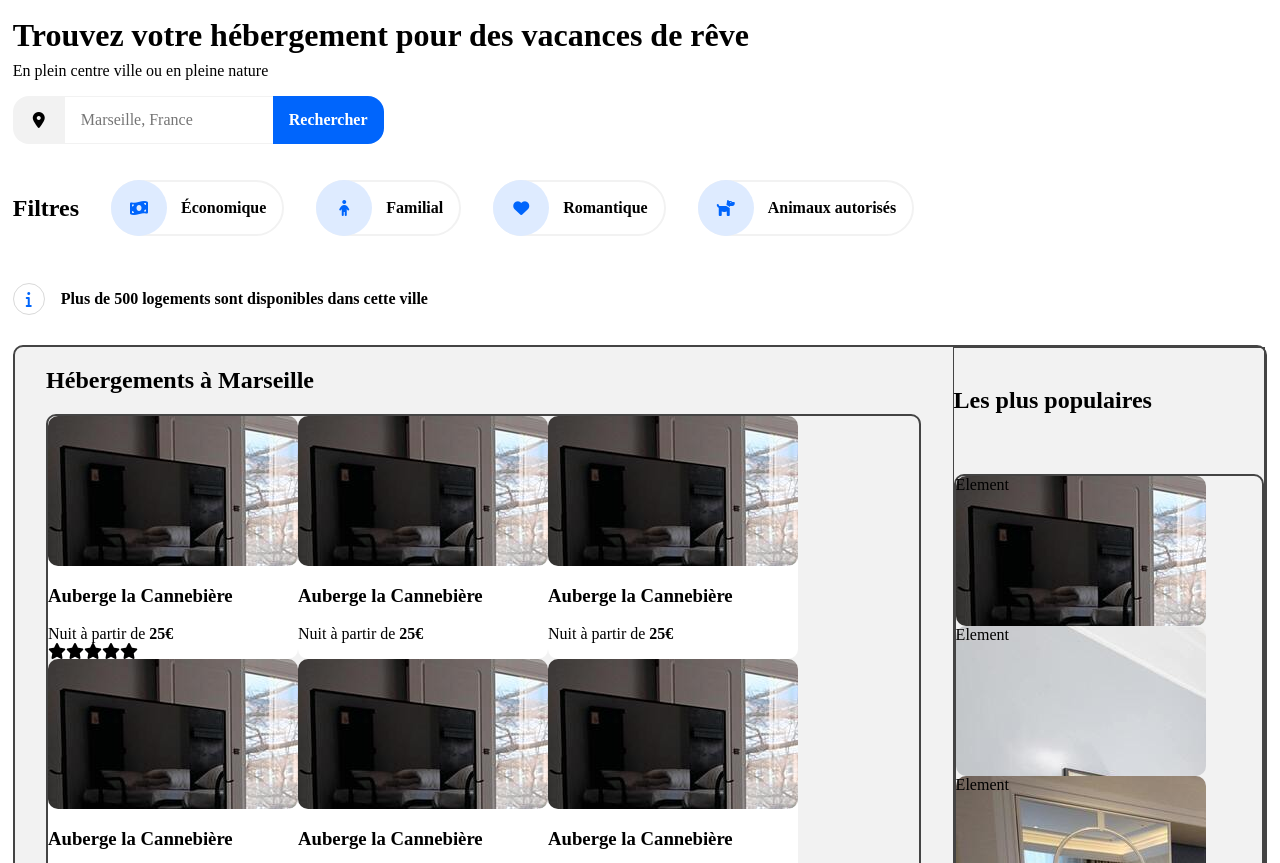
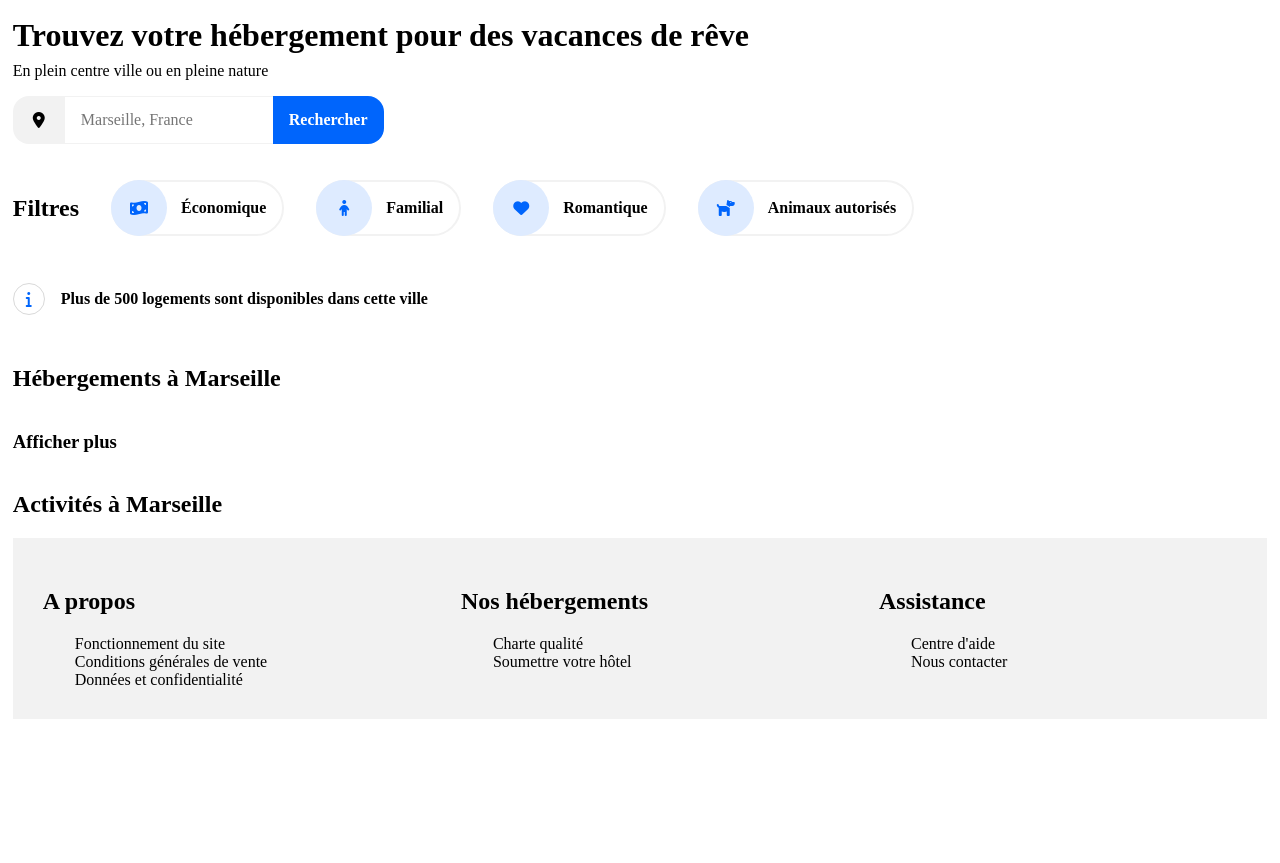
Before and after one commit to HilalAmeziane/AmezianeHilal_04.11.2020_2, a plain HTML site: page index.html in a window 1280 px wide. Shown: the part 89-952 px from the top of the page. After the commit the page ends 809 px from the top, so only its background shows below. Drawn offline with Linux system fonts and the light colour scheme.

Commit message:
Suppression de l'encard des images contenant les différents hôtels

```diff
--- a/index.html
+++ b/index.html
@@ -70,69 +70,20 @@
 			<h4>Plus de 500 logements sont disponibles dans cette ville</h4>
 	</div>
 
-		<div>
-			<div id="conteneur">
-				<div id="gauche">
-					<h2>Hébergements à Marseille</h2>
-					<div id="conteneur">
-						<div id="contour">
-							<div class="element 1"></div>
-							<h3>Auberge la Cannebière</h3>
-							Nuit à partir de <strong> 25€ </strong>
-							<div>
-								<i class="fas fa-star"></i>
-								<i class="fas fa-star"></i>
-								<i class="fas fa-star"></i>
-								<i class="fas fa-star"></i>
-								<i class="fas fa-star"></i>
-							</div>
-						</div>
-						<div id="contour">
-							<div class="element 2"></div>
-							<h3>Auberge la Cannebière</h3>
-							Nuit à partir de <strong> 25€ </strong>
-						</div>
-						<div id="contour">
-							<div class="element 3"></div>
-							<h3>Auberge la Cannebière</h3>
-							Nuit à partir de <strong> 25€ </strong>
-						</div>
-						<div id="contour">
-							<div class="element 4"></div>
-							<h3>Auberge la Cannebière</h3>
-							Nuit à partir de <strong> 25€ </strong>
-						</div>
-						<div id="contour">
-							<div class="element 5"></div>
-							<h3>Auberge la Cannebière</h3>
-							Nuit à partir de <strong> 25€ </strong>
-						</div>
-						<div id="contour">
-							<div class="element 6"></div>
-							<h3>Auberge la Cannebière</h3>
-							 Nuit à partir de <strong> 25€ </strong>
-						</div>
-					</div>
-					<h3>Afficher plus</h3>
-				</div>
-				<div id="droite">
-					<h2>Les plus populaires</h2>
-					<div id="conteneur">
-						<div class="element 1">
-							Element
-						</div>
-						<div class="element 2">
-							Element
-						</div>
-						<div class="element 3">
-							Element
-						</div>
-					</div>
-				</div>
-			</div>
+<section class="hosting">
+
+	<h2>Hébergements à Marseille</h2>
+
+	<article class="hostingCard">	</article>
+
+	<h3>Afficher plus</h3>
+
+</section>
+
+
+
 			<h2>Activités à Marseille</h2>
-		</div>
-		</div>
+
 
 		<footer>
 			<div class="row">
--- a/style.css
+++ b/style.css
@@ -229,15 +229,11 @@ input#fPosition {
 .searchFiltersTitleIcon{
 	margin: 0 1rem;
 }
-/* Elements du premier conteneur*/
-#conteneur
-{
-	display: flex;
-	flex-wrap: wrap;
-	align-content: space-around;
-	border : 2px solid #444;
-	background-color :#F2F2F2;
-	border-radius: 10px;
+
+.hosting{
+	display: grid;
+    column-gap: 2rem;
+    grid-template-columns: 6fr 3fr;
 }
 
 .element
@@ -264,21 +260,6 @@ input#fPosition {
 	background-image: url("images/3.jpg");
 }
 
-#droite
-{
-	display: flex;
-	flex-wrap: wrap;
-	align-content: space-around;
-	border : 1px solid #444;
-	width: 25%;
-}
-
-#gauche
-{
-	width: 70%;
-	margin-left: auto;
-	margin-right: auto;
-}
 
 #contour
 {
```
